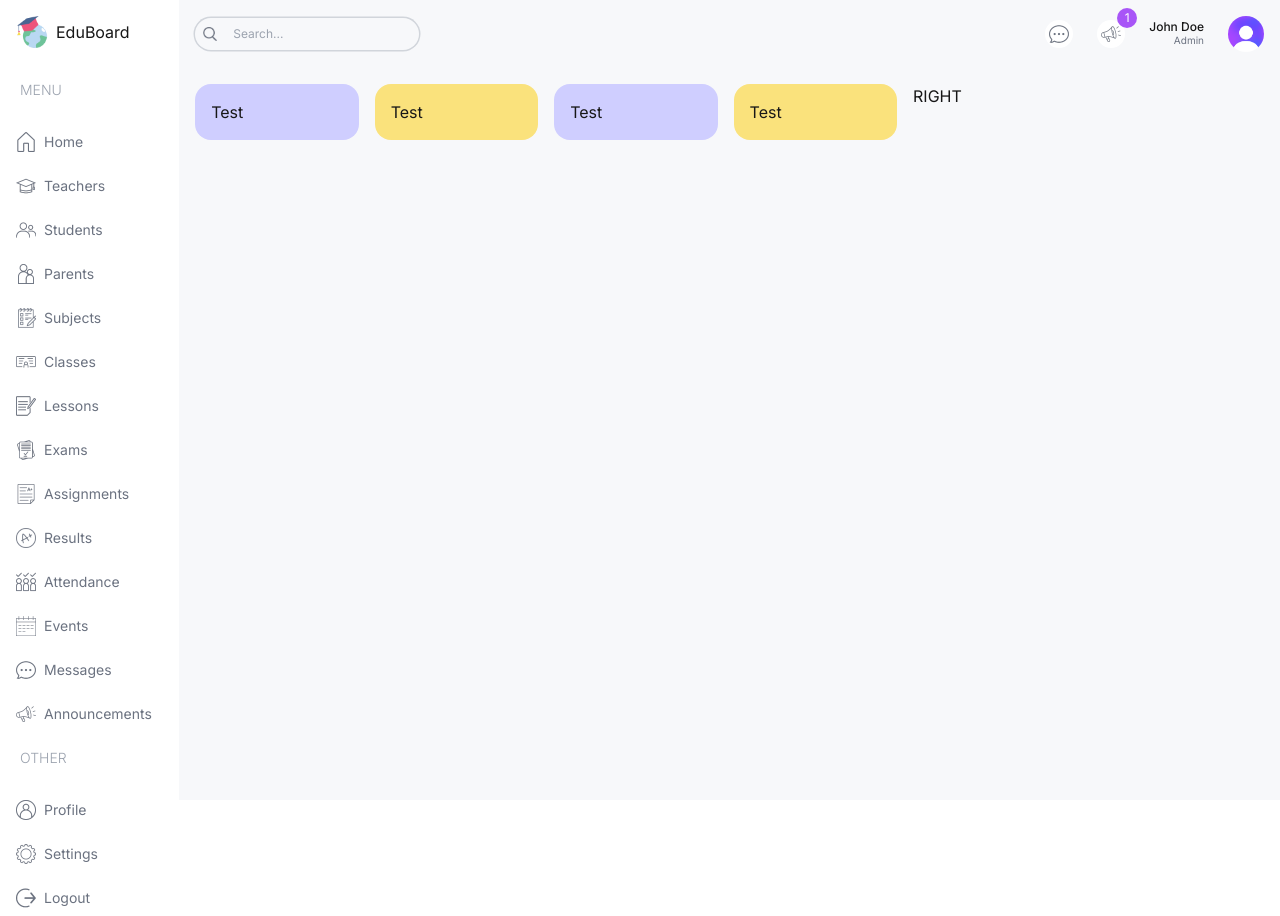
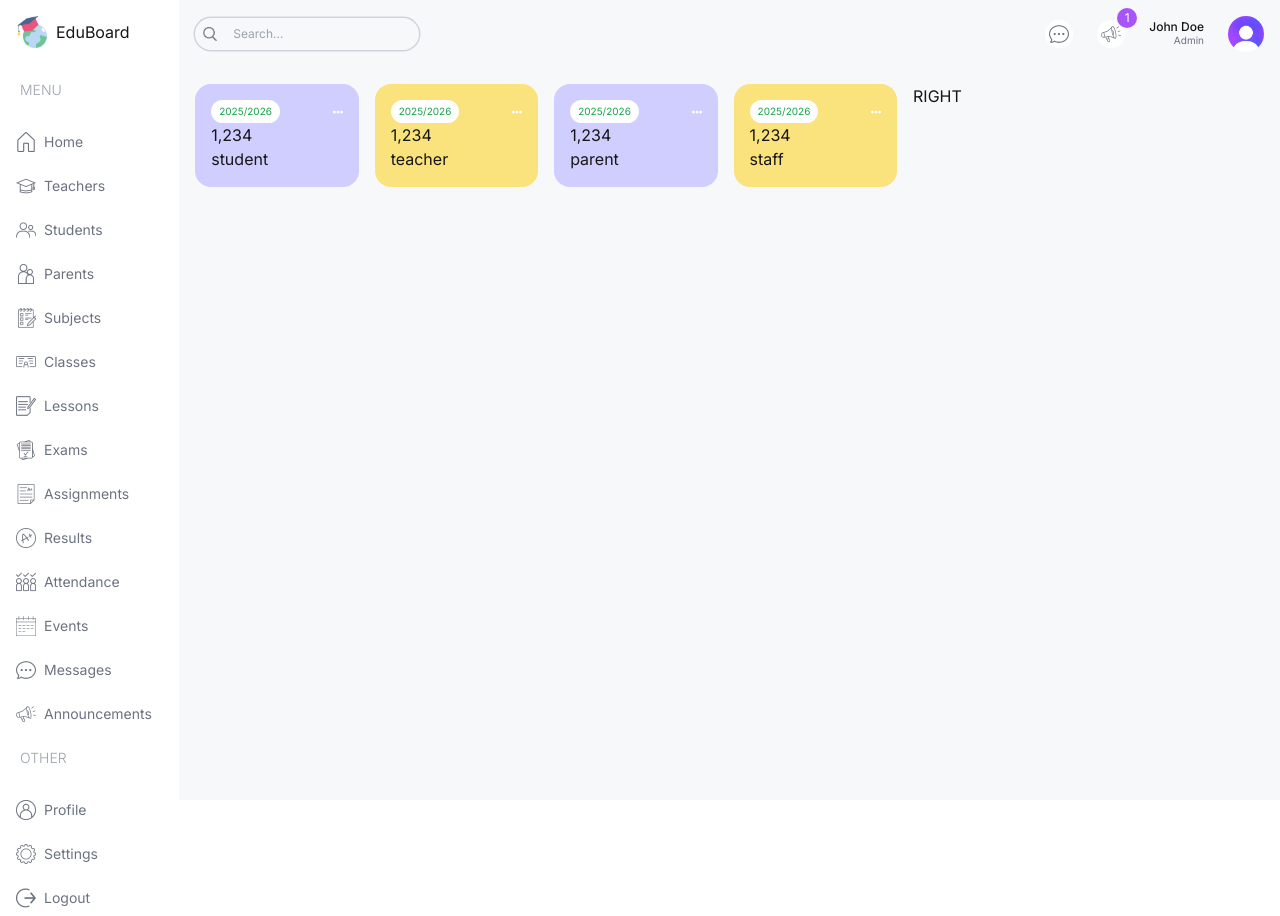
Before and after one commit to mysandesh/EduBoard, a Next.js app: page /admin in a window 1280 px wide. Built offline with nearby package versions, Linux system fonts and the light colour scheme.

Commit message:
Add formatting to years inside User Cards

```diff
--- a/src/app/(dashboard)/admin/page.tsx
+++ b/src/app/(dashboard)/admin/page.tsx
@@ -5,7 +5,7 @@ const AdminPage = () => {
       {/* LEFT */}
       <div className="w-full lg:w-2/3">
         {/* USER CARDS */}
-        <div className="flex gap-4 justify-between">
+        <div className="flex gap-4 justify-between flex-wrap">
           <UserCard type="student" />
           <UserCard type="teacher" />
           <UserCard type="parent" />
--- a/src/components/UserCard.tsx
+++ b/src/components/UserCard.tsx
@@ -1,7 +1,16 @@
+import Image from "next/image";
+
 const UserCard = ({ type }: { type: string }) => {
   return (
-    <div className="rounded-2xl odd:bg-customPurple even:bg-customYellow p-4 flex-1">
-      Test
+    <div className="rounded-2xl odd:bg-customPurple even:bg-customYellow p-4 flex-1 min-w-[130px]">
+      <div className="flex justify-between items-center">
+        <span className="text-[10px] bg-white px-2 py-1 rounded-full text-green-600">
+          2025/2026
+        </span>
+        <Image src="/more.png" alt="" width={10} height={10} />
+      </div>
+      <h1>1,234</h1>
+      <h2>{type}</h2>
     </div>
   );
 };
```
